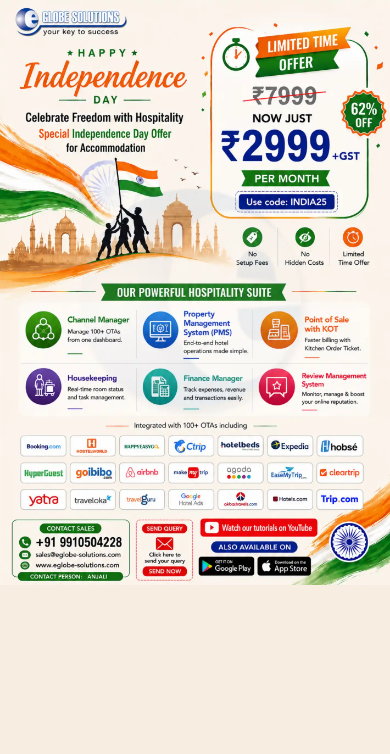
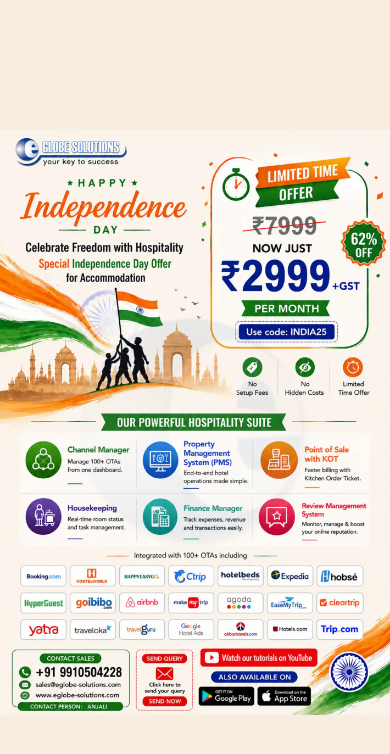
Before and after one commit to aditreeeee/independence-day-offer, a plain HTML site: page index.html in a window 390 px wide. Drawn offline with Linux system fonts and the light colour scheme.

Commit message:
Center poster vertically to reduce empty space on tall mobile screens
The poster's aspect ratio is shorter than typical phone viewports, leaving a visible gap below it. Vertically centering the content in the viewport distributes the extra space evenly instead of dumping it all below.

```diff
--- a/index.html
+++ b/index.html
@@ -12,9 +12,14 @@
   }
   body {
     font-size: 0;
+    min-height: 100vh;
+    display: flex;
+    flex-direction: column;
+    justify-content: center;
   }
   .poster-wrap {
     position: relative;
+    width: 100%;
     max-width: 1024px;
     margin: 0 auto;
     display: block;
```
